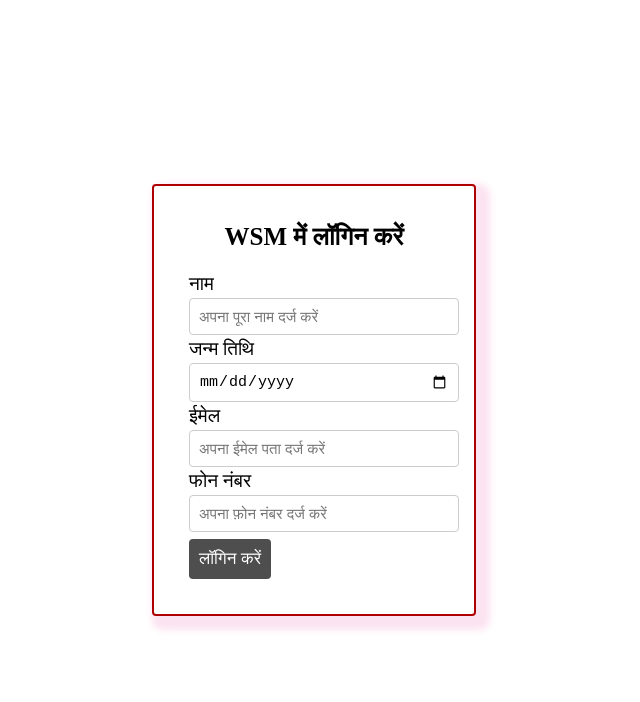
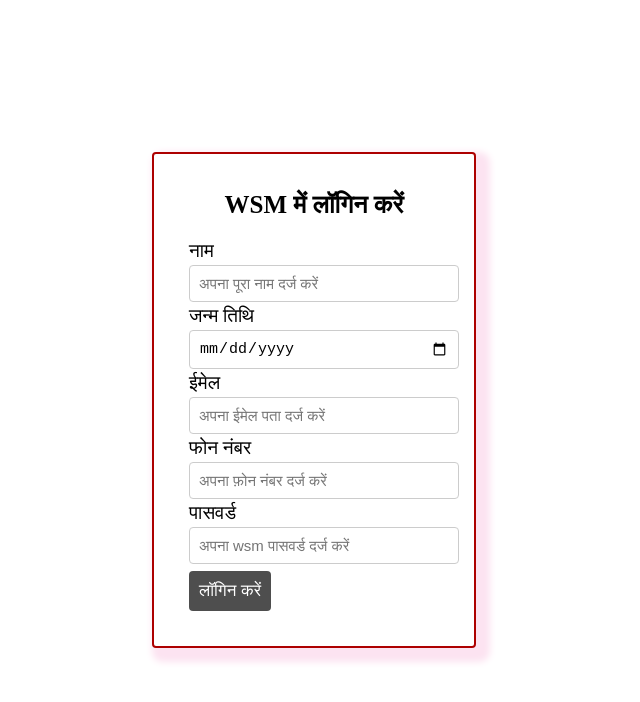
Before and after one commit to Hdabi4002/wsm, a plain HTML site: page loginhindi.html in a window 1280 px wide. Shown: the whole page, without its empty margins (326-966 px from the left). Drawn offline with Linux system fonts and the light colour scheme.

Commit message:
Update loginhindi.html

```diff
--- a/loginhindi.html
+++ b/loginhindi.html
@@ -22,6 +22,9 @@
       <label for="phonenum">फोन नंबर</label>
       <input type="tel" id="phonenum" name="phonenum" placeholder="अपना फ़ोन नंबर दर्ज करें" required>
 
+      <label for="password">पासवर्ड</label>
+      <input type="password" id="password" name="password" placeholder="अपना wsm पासवर्ड दर्ज करें" required>
+
       <button type="submit">लॉगिन करें</button>
     </form>
     <p id="errorMessage" class="error-message"></p>
```
